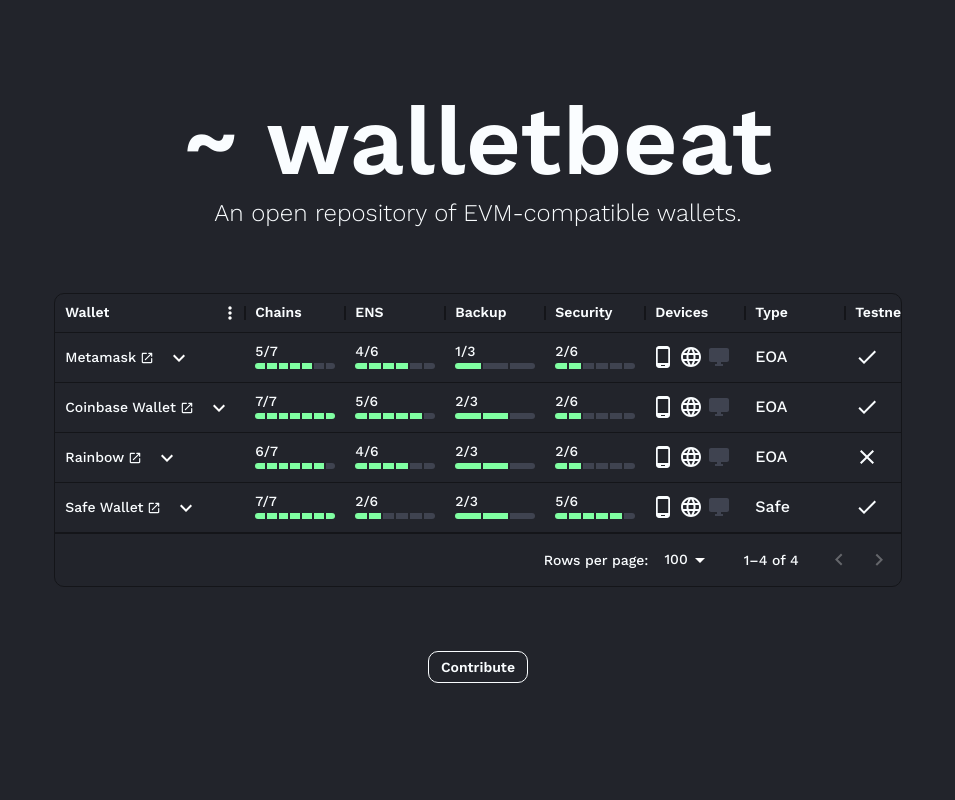
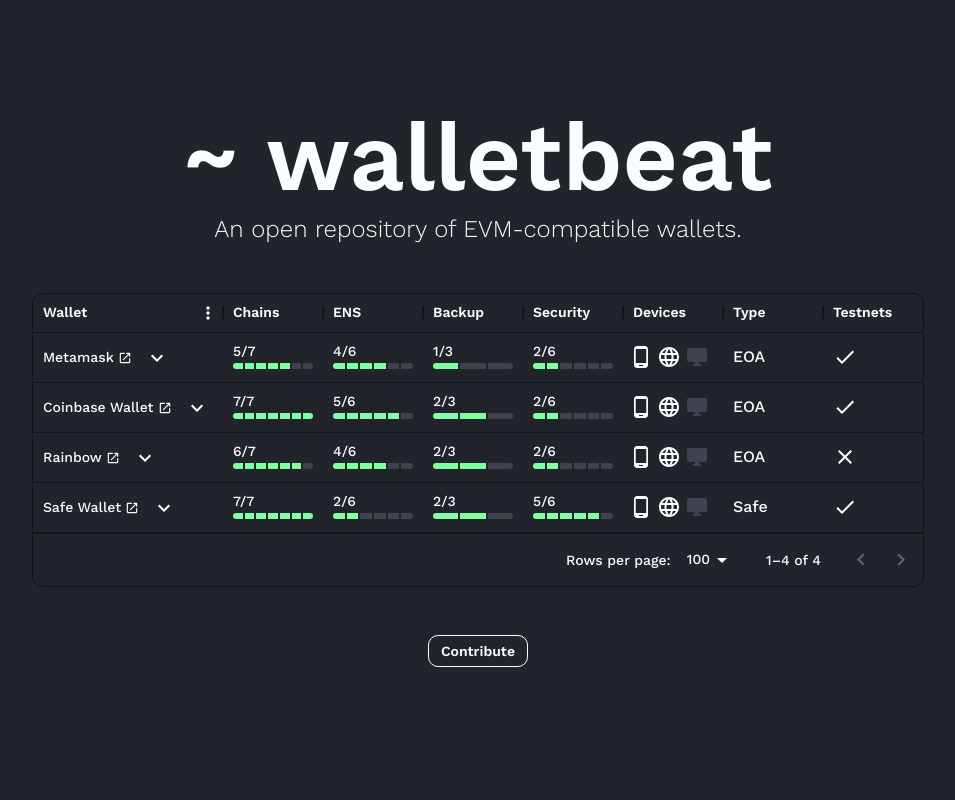
Before and after one commit to fluidkey/walletbeat, a Next.js app: page / in a window 1280 px wide. Shown: the top 800 px of the page, without its empty margins (162-1117 px from the left). Built offline with nearby package versions, Linux system fonts and the light colour scheme.

Commit message:
update home and readme text 6

```diff
--- a/src/app/page.tsx
+++ b/src/app/page.tsx
@@ -5,7 +5,7 @@ import Link from 'next/link';
 
 export default function Home(): JSX.Element {
   return (
-    <Box maxWidth="100vw" px={1} display="flex" flexDirection="column" alignItems="center">
+    <Box maxWidth="100vw" display="flex" flexDirection="column" alignItems="center">
       <Box
         minHeight="100vh"
         maxWidth="100vw"
@@ -13,6 +13,7 @@ export default function Home(): JSX.Element {
         flexDirection="column"
         alignItems="center"
         justifyContent="center"
+        px={2}
       >
         <Typography variant="h1" fontWeight={600} mt={6} maxWidth="90vw">
           ~ walletbeat
--- a/src/components/ui/organisms/Table.tsx
+++ b/src/components/ui/organisms/Table.tsx
@@ -317,7 +317,7 @@ export default function ComparisonTable(): JSX.Element {
   ];
 
   return (
-    <Box maxWidth="95%" height="100%" width="fit-content" overflow="auto" my={2}>
+    <Box maxWidth="100%" height="100%" width="fit-content" overflow="auto">
       <DataGrid
         rows={rows}
         columns={columns}
```
